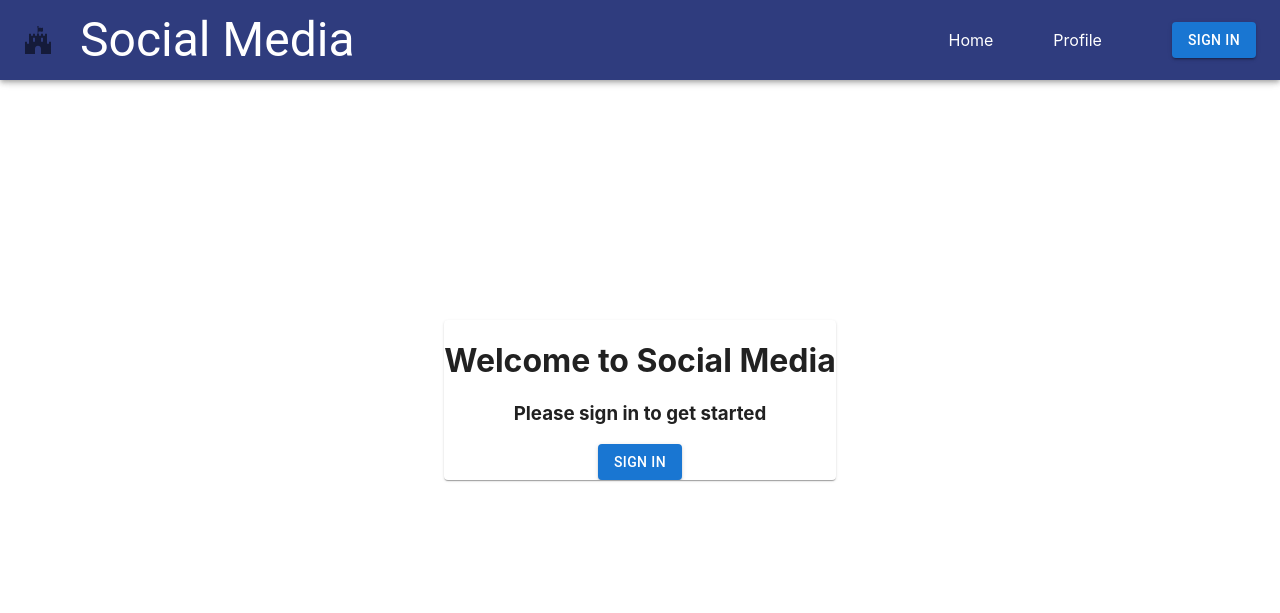
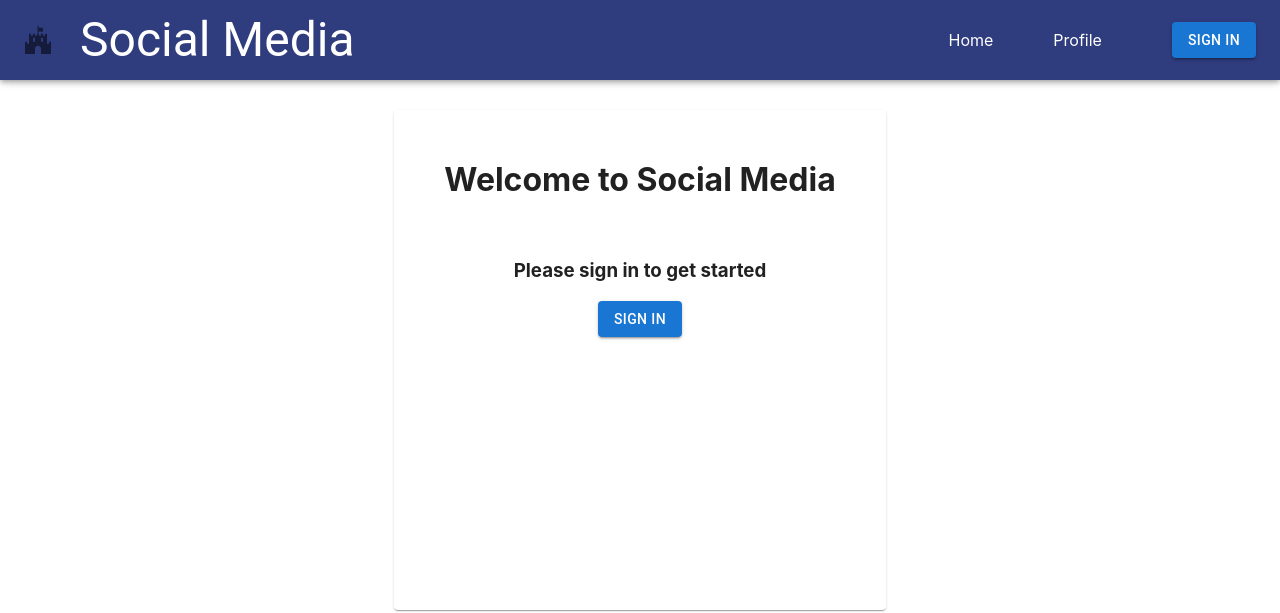
Before and after one commit to Team-Social-Media/social-network, a Next.js app: page /login in a window 1280 px wide. Shown: the top 613 px of the page. Built offline with nearby package versions, Linux system fonts and the light colour scheme; no server answers.

Commit message:
update to styling and login page

```diff
--- a/pages/login.js
+++ b/pages/login.js
@@ -36,21 +36,24 @@ export default function LandingLogin() {
         direction="column"
         alignItems="center"
         justifyContent="center"
-        style={{ minHeight: '100vh' }}
+        style={{ minHeight: '90vh' }}
       >
 
         <Grid
           item
           xs={3}
         >
+
           <Card className={styles.login}>
-            <div>
+            <Box sx={{margin: '50px', height: '50vh' }}>
               <h1 className={styles.h1}>Welcome to Social Media</h1>
+              <img>
+              </img>
               <h3 className={styles.h3}>Please sign in to get started</h3>
               <div className={styles.button}>
                 <Login />
               </div>
-            </div>
+            </Box>
           </Card>
         </Grid>
 
--- a/styles/Landing.module.css
+++ b/styles/Landing.module.css
@@ -3,10 +3,13 @@
   align-items: center;
   align-content: center;
   justify-content: center;
+  box-shadow: 5px 5px 5px grey;
+  border-radius: 20px;
 }
 
 .h1 {
   text-align: center;
+
 }
 
 .h3 {
```
